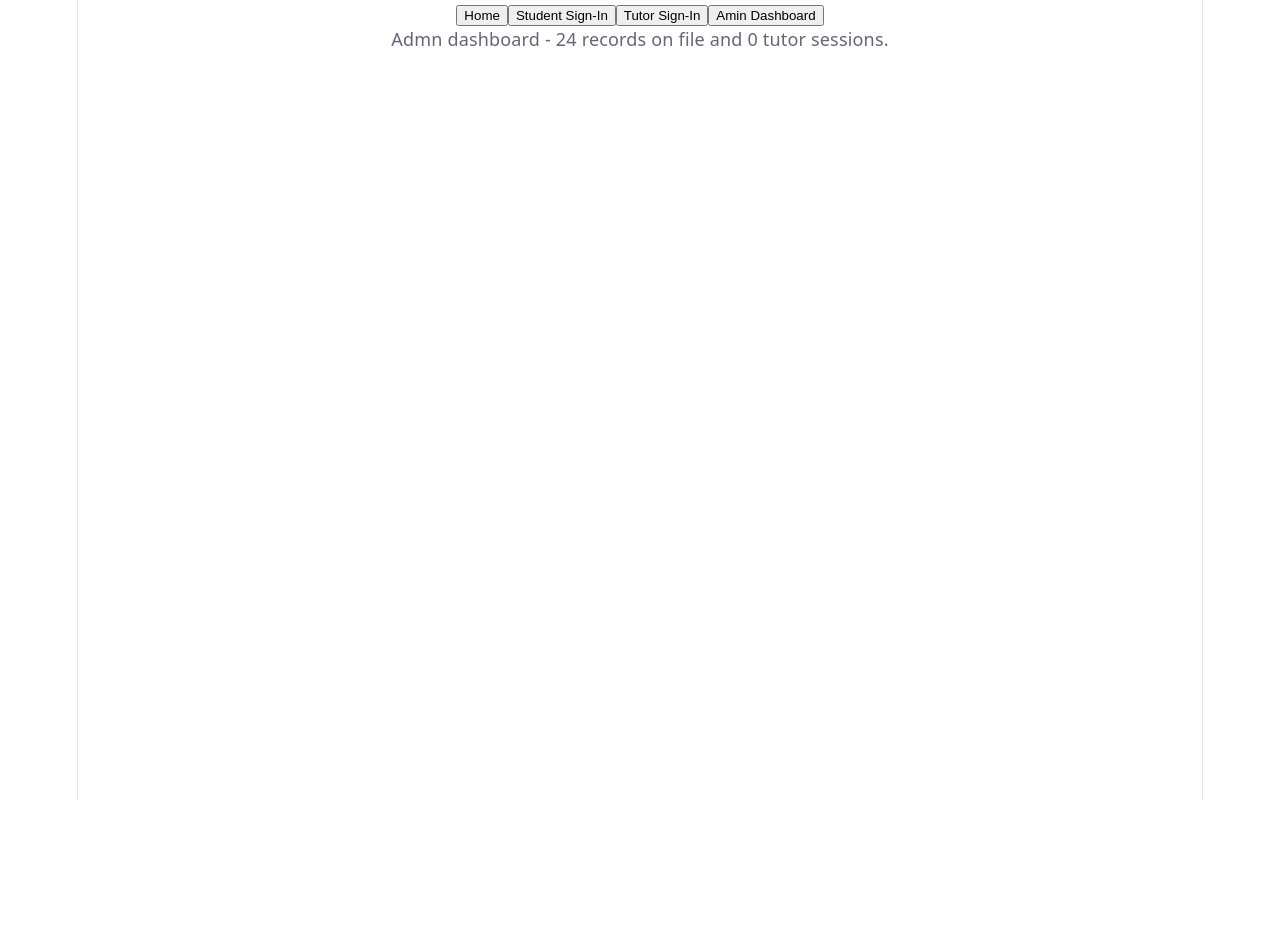
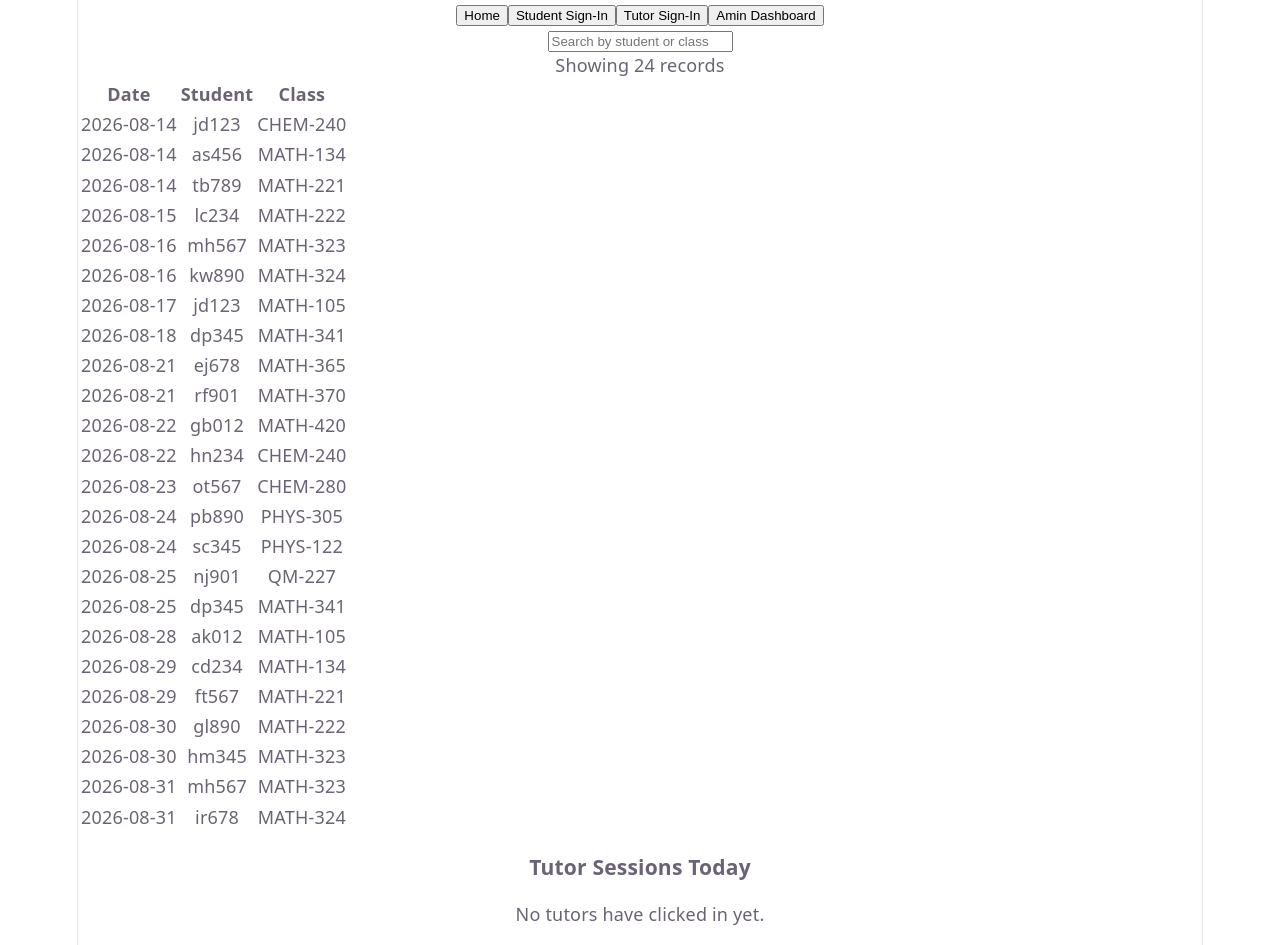
Before and after one commit to hurbgh/-CS499-MathTutorLabManager, a React (Vite) app in the folder mathtutorlabmanager/: page / in a window 1280 px wide. Both pictures are taken after a click on the button "Amin Dashboard". Before the commit the page ends 800 px from the top, so only its background shows below. Built offline with nearby package versions, Linux system fonts and the light colour scheme.

Commit message:
admin dashboard with search and live records

```diff
--- a/mathtutorlabmanager/src/App.jsx
+++ b/mathtutorlabmanager/src/App.jsx
@@ -5,6 +5,7 @@ import "./App.css"
 import StudentSignIn from "./components/StudentSignIn";
 import { sessionAttendance } from "./data/mockData";
 import TutorSignIn from "./components/TutorSignIn";
+import AdminDashboard from "./components/AdminDashboard";
 
 export default function App(){
     const [tutorSessions,setTutorSessions]=useState([]);
@@ -22,7 +23,7 @@ export default function App(){
             {view === "home"&&<Home/>}
             {view === "student"&&<StudentSignIn onSignIn={handleSignIn}/>}
             {view === "tutor"&&<TutorSignIn onClockIn={handleClockIn}/>}
-            {view === "admin"&&<p>Admn dashboard - {records.length} records on file and {tutorSessions.length} tutor sessions.</p>}
+            {view === "admin"&&<AdminDashboard records={records} tutorSessions={tutorSessions}/>}
         </div>
     )
 }
--- /dev/null
+++ b/mathtutorlabmanager/src/components/AdminDashboard.jsx
@@ -0,0 +1,57 @@
+import { useState } from "react"
+
+export default function AdminDashboard({records,tutorSessions}){
+    const [search,setSearch]=useState("")
+//I got help from AI for records.map, I asked it about my options and it showed me how to use it, I then used the it to connect with
+//my records
+    const filtered = records.filter(
+        (r)=>
+            r.student_email_id.toLowerCase().includes(search.toLowerCase())
+        ||
+        r.class_id.toLowerCase().includes(search.toLowerCase())
+    )
+    return(
+        <div className="admin-dashboard">
+            <input placeholder="Search by student or class" value={search}
+            onChange={(e)=>setSearch(e.target.value)}/>
+            <p>Showing {records.length} records</p>
+            <table>
+                <thead>
+                    <tr>
+                        <th>Date</th>
+                        <th>Student</th>
+                        <th>Class</th>
+                    </tr>
+                </thead>
+                <tbody>
+
+                    {records
+                    .filter((r)=>
+                    r.student_email_id.toLowerCase().includes(search.toLowerCase())
+                ||
+                    r.class_id.toLowerCase().includes(search.toLowerCase())
+                )
+                    .map((r)=>(
+                        <tr key={r.session_ID}>
+                            <td>{r.date}</td>
+                            <td>{r.student_email_id}</td>
+                            <td>{r.class_id}</td>
+                        </tr>
+                    ))}
+                </tbody>
+            </table>
+            {filtered.length===0&&<p>No records mach your search.</p>}
+            <h3>Tutor Sessions Today</h3>
+            {tutorSessions.length===0&&<p>No tutors have clicked in yet.</p>}
+            <ul>
+                {tutorSessions.map((t)=>(
+                    <li key={t.tutor_email_id +t.arrival}>
+                        {t.date}-{t.tutor_email_id} arrived at {t.arrival}
+                    </li>
+                ))}
+            </ul>
+        </div>
+    )
+
+}
+//AI disclosure, I got help from AI to fix how to parse my tutors because I did not realize I was mapping it wrong.
```
